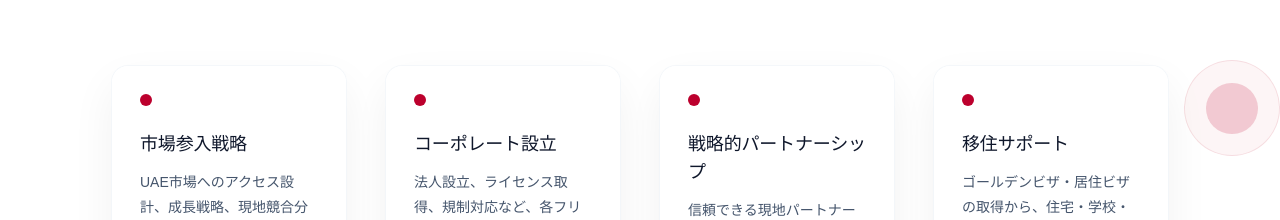
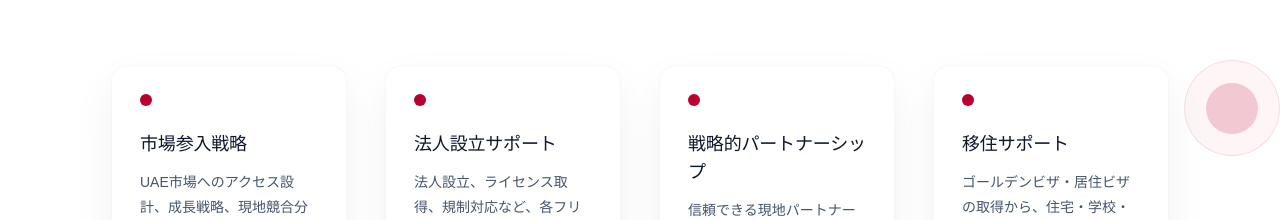
Before and after one commit to guccccho/uae-service, a Next.js app: page / in a window 1280 px wide. Shown: the part 1000-1220 px from the top of the page. Built offline with nearby package versions, Linux system fonts and the light colour scheme.

Commit message:
Rename expertise card コーポレート設立 to 法人設立サポート
Co-authored-by: guccccho <guccccho@users.noreply.github.com>

```diff
--- a/app/page.tsx
+++ b/app/page.tsx
@@ -34,7 +34,7 @@ const content = {
           body: "UAE市場へのアクセス設計、成長戦略、現地競合分析を含む市場参入プランを策定します。",
         },
         {
-          title: "コーポレート設立",
+          title: "法人設立サポート",
           body: "法人設立、ライセンス取得、規制対応など、各フリーゾーン・本土管轄での設立プロセスを支援します。",
         },
         {
@@ -163,7 +163,7 @@ const content = {
           body: "Structuring UAE market access, growth strategy, and competitive positioning.",
         },
         {
-          title: "Corporate Setup",
+          title: "Company Formation Support",
           body: "Company formation, licensing, and regulatory advisory across UAE jurisdictions.",
         },
         {
@@ -292,7 +292,7 @@ const content = {
           body: "تصميم الوصول إلى سوق الإمارات، واستراتيجيات النمو، والتموضع التنافسي.",
         },
         {
-          title: "تأسيس الشركات",
+          title: "دعم تأسيس الشركات",
           body: "تأسيس الشركات والتراخيص والاستشارات التنظيمية عبر مختلف الولايات القضائية في الإمارات.",
         },
         {
```
